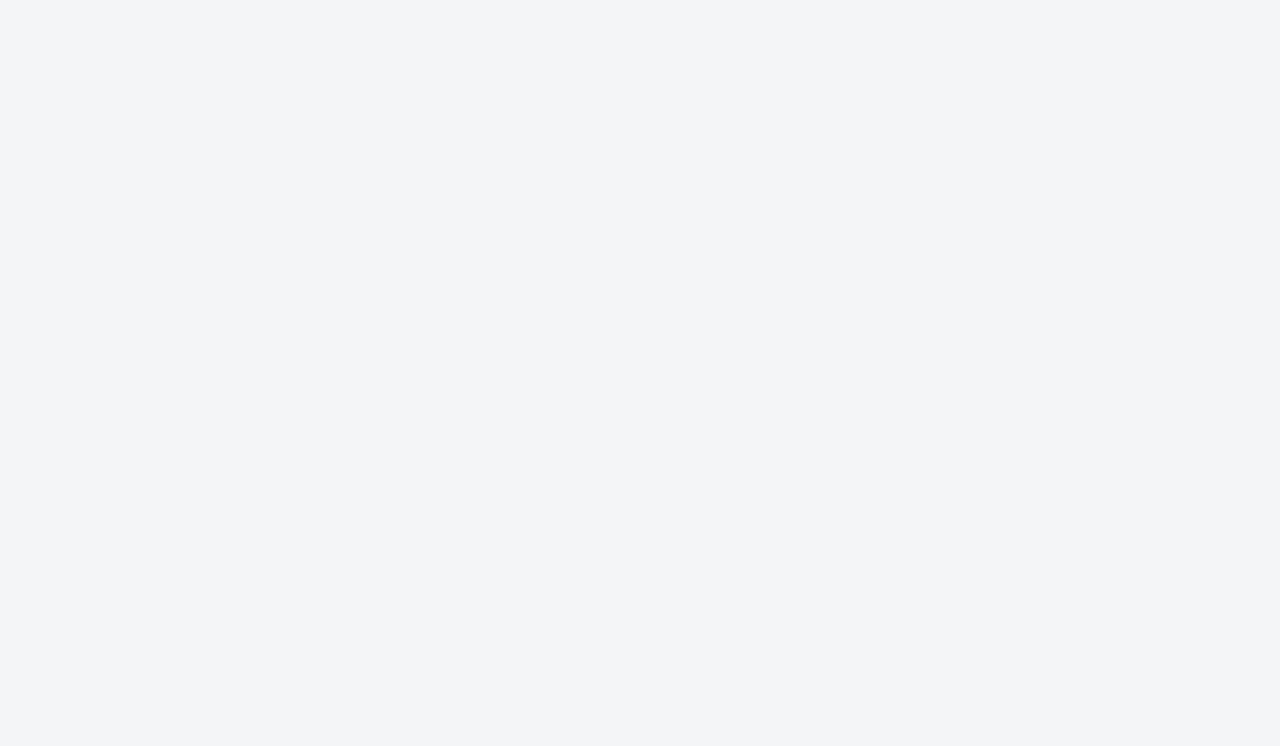
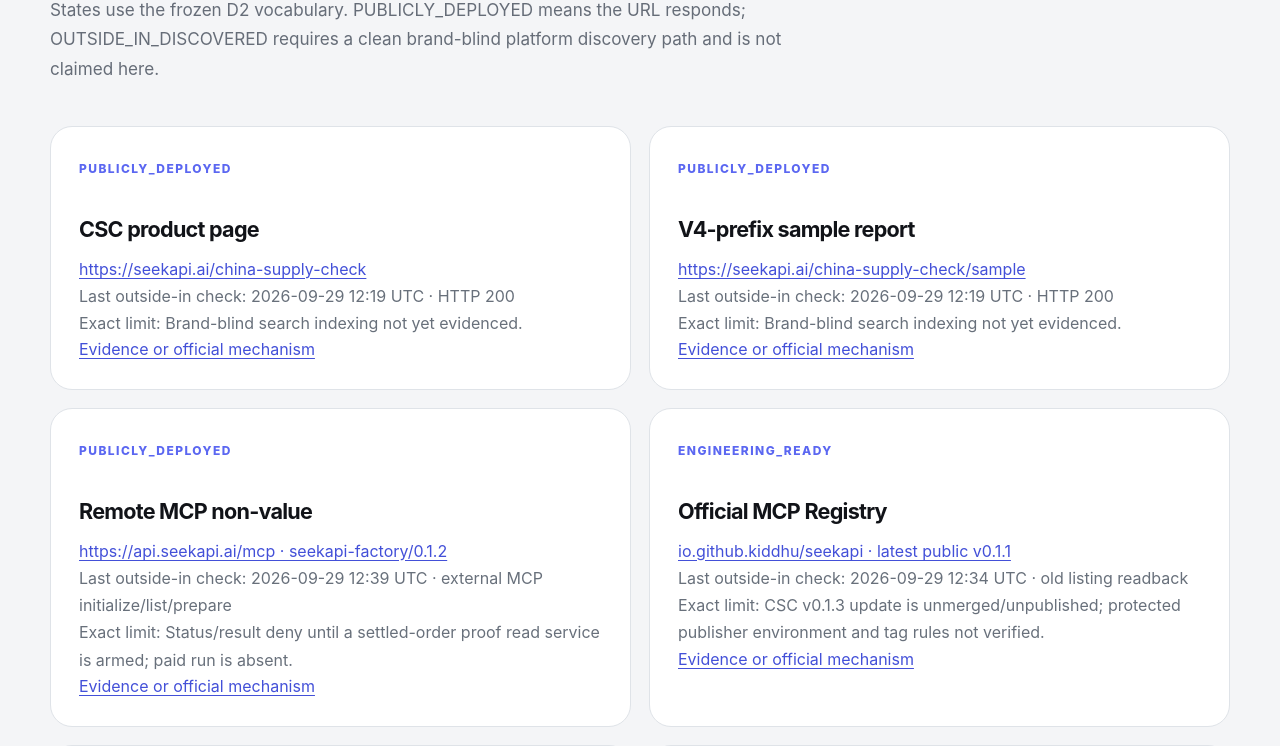
Before and after one commit to kiddhu/seekapi-public, a Next.js app: page /discovery-status in a window 1280 px wide. Before the commit this address had no page. Shown: the part 914-1660 px from the top of the page. Before the commit the page ends 800 px from the top, so only its background shows below. Built offline with nearby package versions, Linux system fonts and the light colour scheme.

Commit message:
Publish CSC outside-in discovery status dashboard

```diff
--- /dev/null
+++ b/app/discovery-status/page.tsx
@@ -0,0 +1,25 @@
+import Link from 'next/link';
+import { Eyebrow, PageShell, SectionTitle } from '@/components/site';
+import { pageMetadata } from '@/lib/site';
+
+export const metadata = pageMetadata('China Supply Check discovery status', 'Public deployment and outside-in discovery evidence for SeekAPI China Supply Check across five Agent channels.', '/discovery-status');
+
+type State = 'ENGINEERING_READY' | 'PUBLICLY_DEPLOYED' | 'OUTSIDE_IN_DISCOVERED' | 'WAIT_EXTERNAL_REVIEW' | 'BLOCKED_EXACT_GATE' | 'FAIL';
+type Surface = { name: string; state: State; address: string; url?: string; checked: string; evidence: string; blocker: string };
+const surfaces: Surface[] = [
+  { name: 'CSC product page', state: 'PUBLICLY_DEPLOYED', address: 'https://seekapi.ai/china-supply-check', url: 'https://seekapi.ai/china-supply-check', checked: '2026-09-29 12:19 UTC · HTTP 200', evidence: 'https://github.com/kiddhu/aion-governance/issues/1034#issuecomment-5890177629', blocker: 'Brand-blind search indexing not yet evidenced.' },
+  { name: 'V4-prefix sample report', state: 'PUBLICLY_DEPLOYED', address: 'https://seekapi.ai/china-supply-check/sample', url: 'https://seekapi.ai/china-supply-check/sample', checked: '2026-09-29 12:19 UTC · HTTP 200', evidence: 'https://github.com/kiddhu/aion-governance/issues/1034#issuecomment-5890177629', blocker: 'Brand-blind search indexing not yet evidenced.' },
+  { name: 'Remote MCP non-value', state: 'PUBLICLY_DEPLOYED', address: 'https://api.seekapi.ai/mcp · seekapi-factory/0.1.2', url: 'https://api.seekapi.ai/mcp', checked: '2026-09-29 12:39 UTC · external MCP initialize/list/prepare', evidence: 'https://github.com/kiddhu/aion-governance/issues/1034#issuecomment-5890488865', blocker: 'Status/result deny until a settled-order proof read service is armed; paid run is absent.' },
+  { name: 'Official MCP Registry', state: 'ENGINEERING_READY', address: 'io.github.kiddhu/seekapi · latest public v0.1.1', url: 'https://registry.modelcontextprotocol.io/v0.1/servers/io.github.kiddhu%2Fseekapi/versions/latest', checked: '2026-09-29 12:34 UTC · old listing readback', evidence: 'https://github.com/kiddhu/aion-governance/issues/1034#issuecomment-5890405728', blocker: 'CSC v0.1.3 update is unmerged/unpublished; protected publisher environment and tag rules not verified.' },
+  { name: 'ARD v0.91 host', state: 'PUBLICLY_DEPLOYED', address: 'https://seekapi.ai/.well-known/ard.json · urn:air:seekapi.ai:api:china-supply-check-v0', url: 'https://seekapi.ai/.well-known/ard.json', checked: '2026-09-29 12:32 UTC · public 200, official publisher conformance PASS with ARD User-Agent', evidence: 'https://github.com/kiddhu/aion-governance/issues/1034#issuecomment-5890381084', blocker: 'Generic brand-blind search unproven; default Python-urllib User-Agent receives Cloudflare 403.' },
+  { name: 'x402 Bazaar', state: 'BLOCKED_EXACT_GATE', address: 'No CSC resource/listing ID', checked: '2026-09-29 12:35 UTC · official mechanism readback', evidence: 'https://docs.cdp.coinbase.com/x402/seller/get-discovered', blocker: 'A real 2.99 USDC CDP-facilitator x402 route is required for indexing; paid execution remains locked by cost and value gates.' },
+  { name: 'Claude directory/connector', state: 'BLOCKED_EXACT_GATE', address: 'No connector or directory listing ID', checked: '2026-09-29 12:35 UTC · official portal mechanism readback', evidence: 'https://claude.com/blog/build-plugins-for-claude', blocker: 'A paid Claude-plan developer must connect/test the remote MCP and submit in the directory portal; no account receipt exists.' },
+  { name: 'OpenAI MCP-backed plugin', state: 'BLOCKED_EXACT_GATE', address: 'No submission/listing ID', checked: '2026-09-29 12:35 UTC · official submission mechanism readback', evidence: 'https://developers.openai.com/plugins/deploy/submission', blocker: 'Verified publisher identity, Apps Management write, domain/policy materials and portal submission are not evidenced.' },
+];
+
+export default function DiscoveryStatusPage() {
+  return <PageShell>
+    <section className="page-hero"><div className="container"><Eyebrow>Owner discovery dashboard · evidence snapshot</Eyebrow><h1>China Supply Check distribution status</h1><p>This snapshot separates a reachable public URL from a listing that an unknown Agent can find. It is a thin projection of public endpoints, platform readbacks and the durable GitHub checkpoints; it creates no order or control plane.</p><div className="button-row"><Link className="button button-ghost" href="/china-supply-check">CSC product</Link><Link className="button button-ghost" href="/china-supply-check/sample">Sample report</Link></div></div></section>
+    <section className="section"><div className="container"><SectionTitle eyebrow="Outside-in ledger" title="A PR merge is not a directory listing" body="States use the frozen D2 vocabulary. PUBLICLY_DEPLOYED means the URL responds; OUTSIDE_IN_DISCOVERED requires a clean brand-blind platform discovery path and is not claimed here."/><div className="grid-2">{surfaces.map(x=><article className="feature-card" key={x.name}><span className="feature-index">{x.state}</span><h3>{x.name}</h3><p>{x.url?<a className="text-link" href={x.url}>{x.address}</a>:x.address}</p><p>Last outside-in check: {x.checked}</p><p>Exact limit: {x.blocker}</p><a className="text-link" href={x.evidence}>Evidence or official mechanism</a></article>)}</div></div></section>
+  </PageShell>;
+}
--- a/app/for-agents/page.tsx
+++ b/app/for-agents/page.tsx
@@ -42,7 +42,7 @@ export default function Page(){return <PageShell>
   <section className="section section-dark" id="handoff-spec"><div className="container"><SectionTitle eyebrow="Illustrative handoff" title="State what humans may do, must return and must never infer." body="Contact authority does not imply RFQ, spending, contract or production authority. Sensitive files are excluded from this preview."/><pre className="code-block" aria-label="Illustrative structured agent handoff">{handoff}</pre></div></section>
   <section className="section" id="evidence-return"><div className="container"><SectionTitle eyebrow="Illustrative evidence return" title="“Done” is not a sufficient result." body="A completed or blocked task should return actions, sources, limitations, costs, unknowns and the next decision."/><pre className="code-block" aria-label="Illustrative evidence return">{receipt}</pre></div></section>
   <section className="section section-dark" id="agent-human-desk"><div className="container"><SectionTitle eyebrow="Agent Human Desk" title="Reserved human execution capacity under agreed permissions." body="For AI teams with recurring China-side work, a Desk can define task classes, concurrent work, response windows, evidence, escalation contacts and spending authority. Scope and service levels require agreement; this preview is not a live subscription."/><div className="button-row"><Link className="button" href="/start?audience=agent&intent=agent-human-desk">Request an Agent Human Desk</Link></div></div></section>
-  <section className="section" id="availability"><div className="container"><SectionTitle eyebrow="Current state" title="Manual review preview." body="The task vocabulary, permissions and evidence format are defined. Manual scope questions can be sent by email, but structured web intake, universal coverage, public human-task API, human-task MCP and WebMCP execution are not live on this preview."/><div className="link-list"><Link className="text-link" href="/apis#product-search">Product-data MCP discovery (no payment)</Link><a className="text-link" href="mailto:support@seekapi.ai">Email support@seekapi.ai</a><Link className="text-link" href="/china-compliance-logistics">Compliance, logistics and warehousing</Link><Link className="text-link" href="/trust">Data, role and payment boundaries</Link><Link className="text-link" href="/how-it-works">See the complete operating path</Link></div></div></section>
+  <section className="section" id="availability"><div className="container"><SectionTitle eyebrow="Current state" title="Manual review preview." body="The task vocabulary, permissions and evidence format are defined. Manual scope questions can be sent by email, but structured web intake, universal coverage, public human-task API, human-task MCP and WebMCP execution are not live on this preview."/><div className="link-list"><Link className="text-link" href="/apis#product-search">Product-data MCP discovery (no payment)</Link><Link className="text-link" href="/china-supply-check">China Supply Check</Link><Link className="text-link" href="/discovery-status">CSC discovery status</Link><a className="text-link" href="mailto:support@seekapi.ai">Email support@seekapi.ai</a><Link className="text-link" href="/china-compliance-logistics">Compliance, logistics and warehousing</Link><Link className="text-link" href="/trust">Data, role and payment boundaries</Link><Link className="text-link" href="/how-it-works">See the complete operating path</Link></div></div></section>
   <FAQList eyebrow="Common questions" title="Automation does not bypass authority." faqs={faqs}/>
   <CTA title="Prepare a bounded handoff." body="Validate a non-sensitive draft in the browser. Nothing is submitted or accepted in this preview." primaryLabel="Draft an Agent handoff" primaryHref="/start?audience=agent" secondaryLabel="Read the manifest" secondaryHref="/for-agents/agent-services.json"/>
 </PageShell>}
--- a/lib/site.ts
+++ b/lib/site.ts
@@ -2,7 +2,7 @@ import type { Metadata } from 'next';
 import { commercialLocales, localeInfo, localizedPublicRoutes, pagePath, type CommercialLocale, type CommercialPage } from './localized-content';
 export const siteUrl = 'https://seekapi.ai';
 export const isPublicProduction = process.env.NEXT_PUBLIC_PUBLIC_INDEXING === '1' && process.env.VERCEL_ENV === 'production';
-export const englishRoutes = ['', '/apis', '/china-supply-chain', '/china-supply-check', '/china-supply-check/sample', '/china-desk', '/china-compliance-logistics', '/for-agents', '/how-it-works', '/proof', '/trust', '/start'];
+export const englishRoutes = ['', '/apis', '/china-supply-chain', '/china-supply-check', '/china-supply-check/sample', '/discovery-status', '/china-desk', '/china-compliance-logistics', '/for-agents', '/how-it-works', '/proof', '/trust', '/start'];
 export const publicRoutes = [...englishRoutes, ...localizedPublicRoutes];
 const commercialEnglish:Record<string,CommercialPage>={'/':'home','/china-supply-chain':'china-supply-chain','/china-compliance-logistics':'china-compliance-logistics','/how-it-works':'how-it-works','/trust':'trust','/start':'start'};
 function languageAlternates(page:CommercialPage){const en=pagePath('en',page);const languages:Record<string,string>={en,'x-default':en};for(const locale of commercialLocales)languages[localeInfo[locale].htmlLang]=pagePath(locale,page);if(page==='home')languages.ru='/ru';if(page==='china-supply-chain')languages.ru='/ru/china-sourcing';if(page==='china-compliance-logistics')languages.ru='/ru/compliance-logistics';if(page==='start')languages.ru='/ru/start';return languages;}
```
